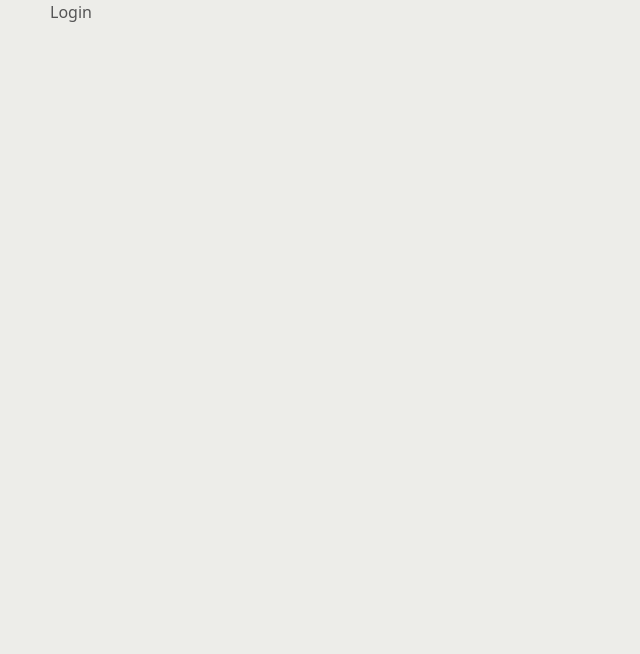
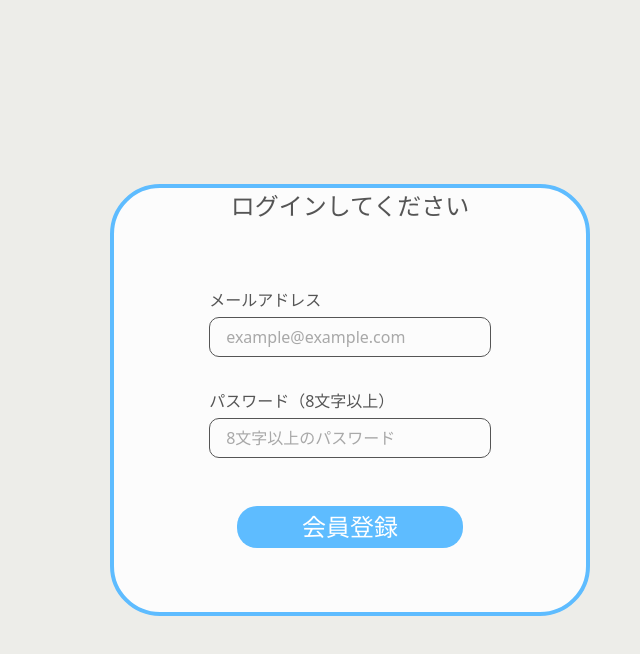
Before and after one commit to yusei-iwaki/kakei_track_front, a Next.js app: page /login in a window 1280 px wide. Shown: the top 654 px of the page, without its empty margins (290-930 px from the left). Built offline with nearby package versions, Linux system fonts and the light colour scheme.

Commit message:
add:login

```diff
--- /dev/null
+++ b/src/app/login/page.module.scss
@@ -0,0 +1,57 @@
+.container_flex {
+    display: flex;
+    justify-content: center;
+    align-items: center;
+    height: 100vh;
+    & .container {
+        background: #FCFCFC;
+        border: #5EBCFF 4px solid;
+        border-radius: 50px;
+        display: flex;
+        justify-content: center;
+        align-items: center;
+        height: 550;
+        width: 80%;
+        & .main {
+            width: 80%;
+            display: flex;
+            flex-direction: column;
+            align-items: center;
+            & .title {
+                font-size: 1.5rem;
+                color: #555555;
+            }
+            & .form_container {
+                display: flex;
+                flex-direction: column;
+                margin: 4rem 3rem;
+                & .input_group {
+                    margin-bottom: 2rem;
+                    input {
+                        margin-top: 0.3rem;
+                        border: #555555 1px solid;
+                        border-radius: 10px;
+                        height: 2.5rem;
+                        width: 100%;
+                        padding: 0 1rem;
+                    }
+                    input:focus {
+                        border-color: #5EBCFF;
+                        box-shadow: 0 0 5px #555555;
+                        outline: none;
+                    }
+                    input:not(:placeholder-shown) {
+                        background-color: #f0f0f0;
+
+                    }
+                }
+                & .input_button {
+                    margin-top: 1rem;
+                    display: flex;
+                    justify-content: center;
+                }
+            }
+        }
+
+    }
+}
--- a/src/app/login/page.tsx
+++ b/src/app/login/page.tsx
@@ -1,9 +1,52 @@
-import React from "react";
+"use client";
 
-const LoginPage: React.FC = () => {
+import { FC, FormEvent } from "react";
+import styles from "./page.module.scss";
+import button from "@/styles/button.module.scss";
+
+const LoginPage: FC = () => {
+  const handleLogin = (e: FormEvent) => {
+    e.preventDefault;
+    alert("ログイン処理");
+  };
   return (
-    <div>
-      <h1>Login</h1>
+    <div className={styles.container_flex}>
+      <div className={styles.container}>
+        <div className={styles.main}>
+          <h1 className={styles.title}>ログインしてください</h1>
+          <form className={styles.form_container}>
+            <div className={styles.input_group}>
+              <label htmlFor="email">メールアドレス</label>
+              <input
+                type="email"
+                id="email"
+                name="email"
+                placeholder="example@example.com"
+                required
+              />
+            </div>
+            <div className={styles.input_group}>
+              <label htmlFor="password">パスワード（8文字以上）</label>
+              <input
+                type="password"
+                id="password"
+                name="password"
+                placeholder="8文字以上のパスワード"
+                required
+              />
+            </div>
+            <div className={styles.input_button}>
+              <button
+                onClick={handleLogin}
+                className={button.button_design1}
+                type="submit"
+              >
+                会員登録
+              </button>
+            </div>
+          </form>
+        </div>
+      </div>
     </div>
   );
 };
```
